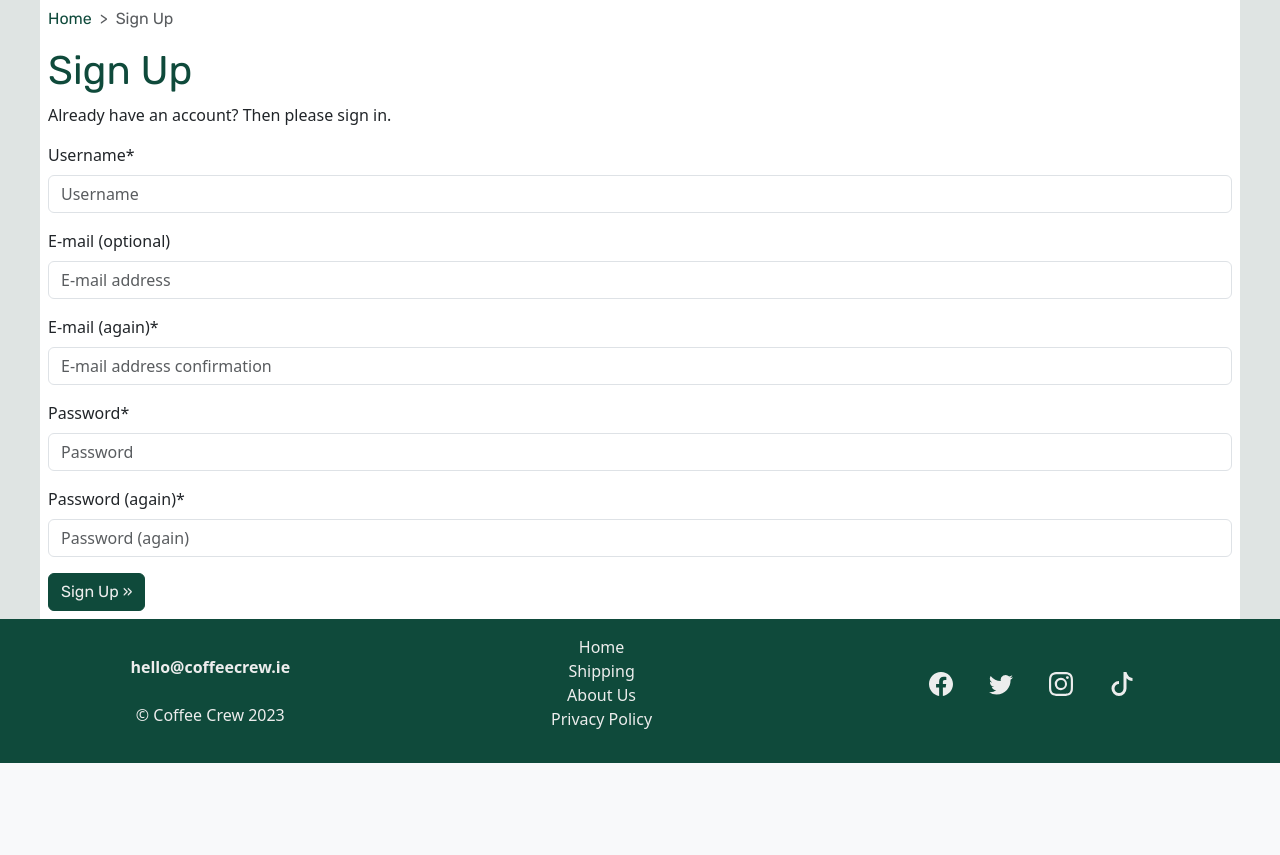
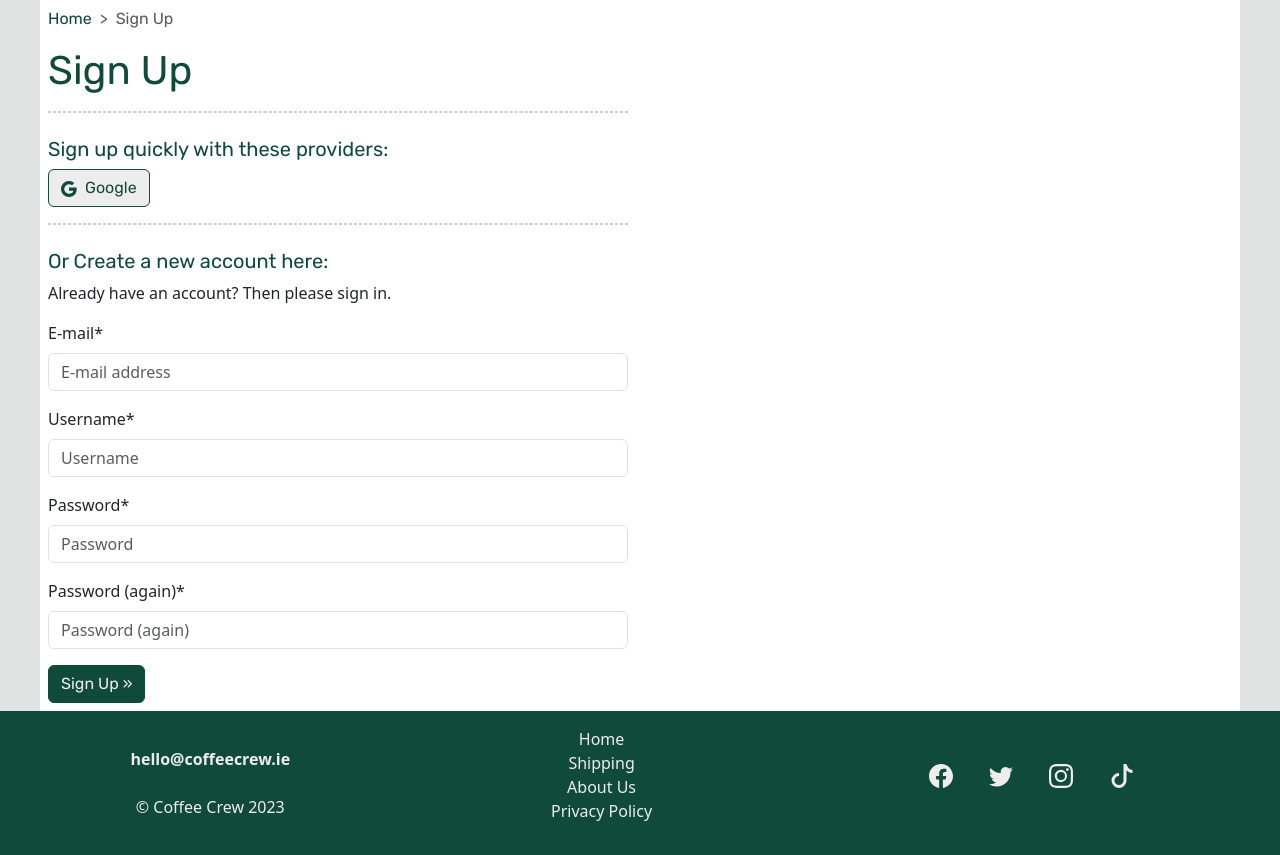
Before and after one commit to davidindub/coffeecrew, a Django app: page /accounts/signup/ in a window 1280 px wide. Shown: the part 99-954 px from the top of the page. Before the commit the page ends 862 px from the top, so only its background shows below. Run offline with Django 4.2, Linux system fonts and the light colour scheme; data that the repository does not hold is empty; some libraries are stand-ins or nearby versions.

Commit message:
Add Sign in with Google

```diff
--- a/templates/allauth/account/logout.html
+++ b/templates/allauth/account/logout.html
@@ -1,5 +1,4 @@
 {% extends "base.html" %}
-
 {% block extra_title %}
   - Login
 {% endblock extra_title %}
@@ -18,6 +17,8 @@
   {% trans "Sign Out" %}
 {% endblock %}
 {% block content %}
+  <div class="row">
+    <div class="col-12 col-lg-6">
       <h1>{% trans "Sign Out" %}</h1>
       <p>{% trans 'Are you sure you want to sign out?' %}</p>
       <form method="post" action="{% url 'account_logout' %}">
@@ -29,4 +30,6 @@
         {% endif %}
         <button class="btn btn-cc"  type="submit">{% trans 'Sign Out' %}</button>
       </form>
+    </col>
+  </div>
 {% endblock %}
--- a/templates/allauth/account/signup.html
+++ b/templates/allauth/account/signup.html
@@ -1,5 +1,6 @@
 {% extends "base.html" %}
-
+{% load i18n %}
+{% load account socialaccount %}
 {% block extra_title %}
   - Sign Up
 {% endblock extra_title %}
@@ -17,7 +18,23 @@
 {% block head_title %}{% trans "Signup" %}{% endblock %}
 
 {% block content %}
-<h1>{% trans "Sign Up" %}</h1>
+<div class="row">
+  <div class="col-12 col-lg-6">
+    <h1>{% trans "Sign Up" %}</h1>
+<hr class="product-hr">
+
+{% get_providers as socialaccount_providers %}
+{% if socialaccount_providers %}
+
+<h5>Sign up quickly with these providers:</h5>
+      <div class="socialaccount_ballot">
+          <!-- list of oauth login providers -->
+          {% include "socialaccount/snippets/provider_list.html" with process="login" %}
+      </div>
+      {% endif %}
+      <hr class="product-hr">
+
+      <h5>Or Create a new account here:</h5>
 
 <p>{% blocktrans %}Already have an account? Then please <a href="{{ login_url }}">sign in</a>.{% endblocktrans %}</p>
 
@@ -30,4 +47,7 @@
   <button type="submit" class="btn btn-cc">{% trans "Sign Up" %} &raquo;</button>
 </form>
 
-{% endblock %}
+  </div>
+  <div class="col"></div>
+</div>
+{% endblock content %}
```
Also changed, not shown: coffeecrew/settings.py (+4 -6 lines), templates/allauth/account/login.html (+12 -5 lines). Lines whose indentation alone changed are shown as unchanged.
